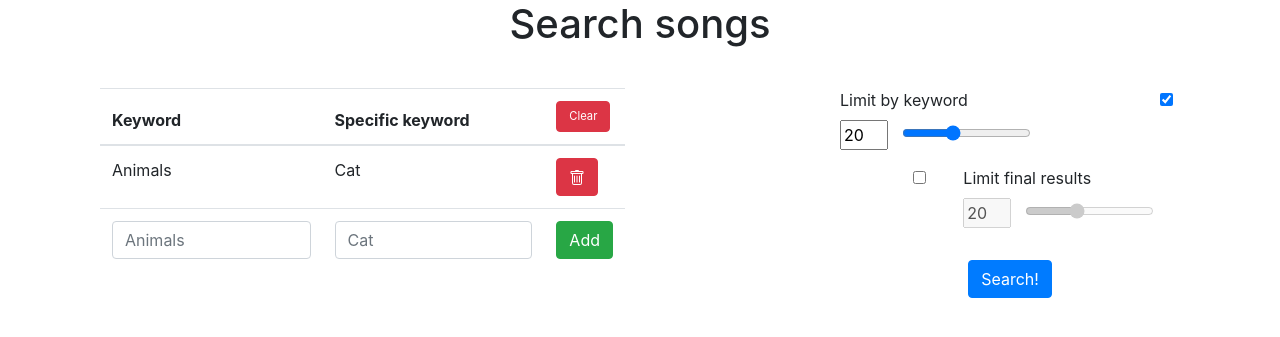
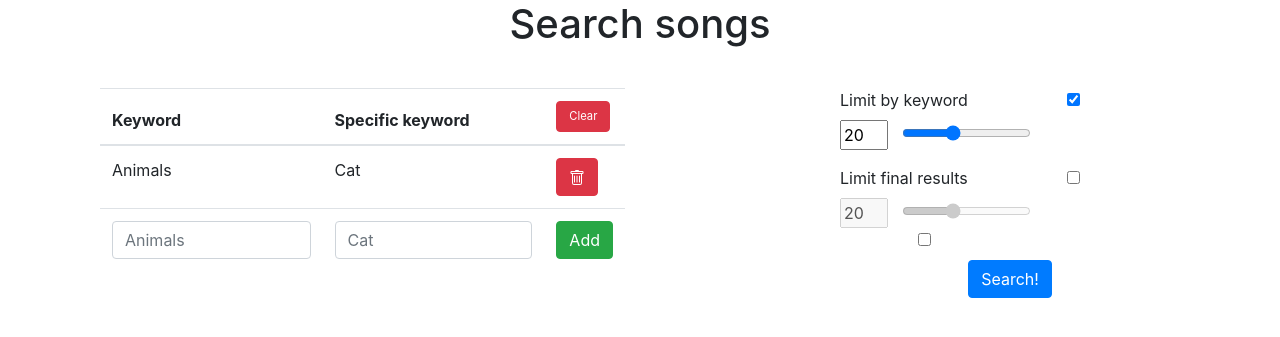
Before and after one commit to smiro-seo/song_search, a Flask app: page / in a window 1280 px wide. Shown: the top 337 px of the page. Run offline with Flask 2, Linux system fonts and the light colour scheme; some libraries are stand-ins or nearby versions.

Commit message:
correction

```diff
--- a/sd_app/templates/search.html
+++ b/sd_app/templates/search.html
@@ -86,7 +86,7 @@
             <input type="range" class="form-range" id="limit-range-kw" min="1" max="50" step="1" value="20">
 
           </div>
-          <div class="col-md-4" align="right">
+          <div class="col-md-4" align="left">
             <input checked class="form-check-input" type="checkbox" value="limited" id="check-limit-kw" name="check-limit-kw">
           </div>
 
@@ -94,17 +94,20 @@
 
         <div class="row" style="margin-top:1em">
 
-          <div class="col-md-4" align="right">
-            <input class="form-check-input" type="checkbox" value="limited" id="check-limit" name="check-limit">
-          </div>
           <div class="col-md-8">
             <label for="limit-range" class="form-label">Limit final results</label>
             <br>
             <input disabled type="number" value="20" id="limit-range-txt" name="limit-range-txt" style="width:3em">  &nbsp
             <input disabled type="range" class="form-range" id="limit-range" min="1" max="50" step="1" value="20">
           </div>
+          <div class="col-md-4" align="left">
+            <input class="form-check-input" type="checkbox" value="limited" id="check-limit" name="check-limit">
+          </div>
 
         </div>
+          <div class="col-md-4" align="right">
+            <input class="form-check-input" type="checkbox" value="limited" id="check-limit" name="check-limit">
+          </div>
 
 
         <div class="row" style="margin-top:2em;text-align:center">
```
